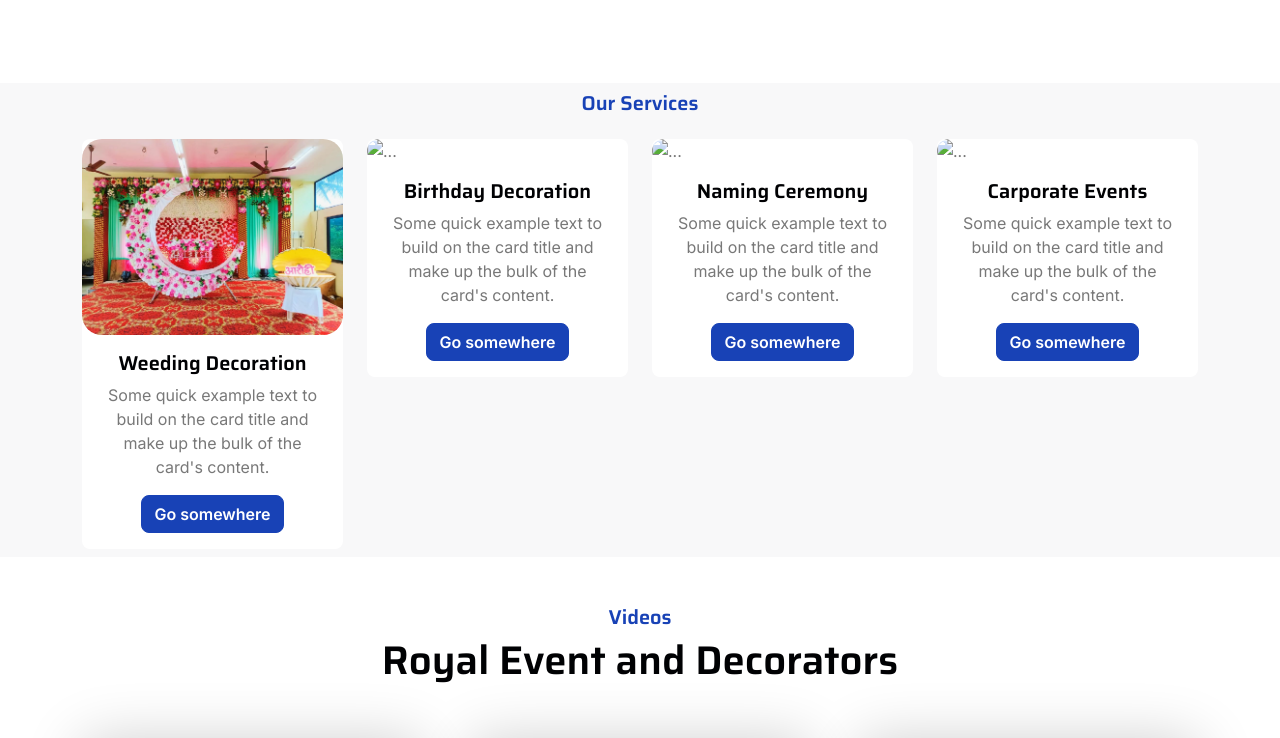
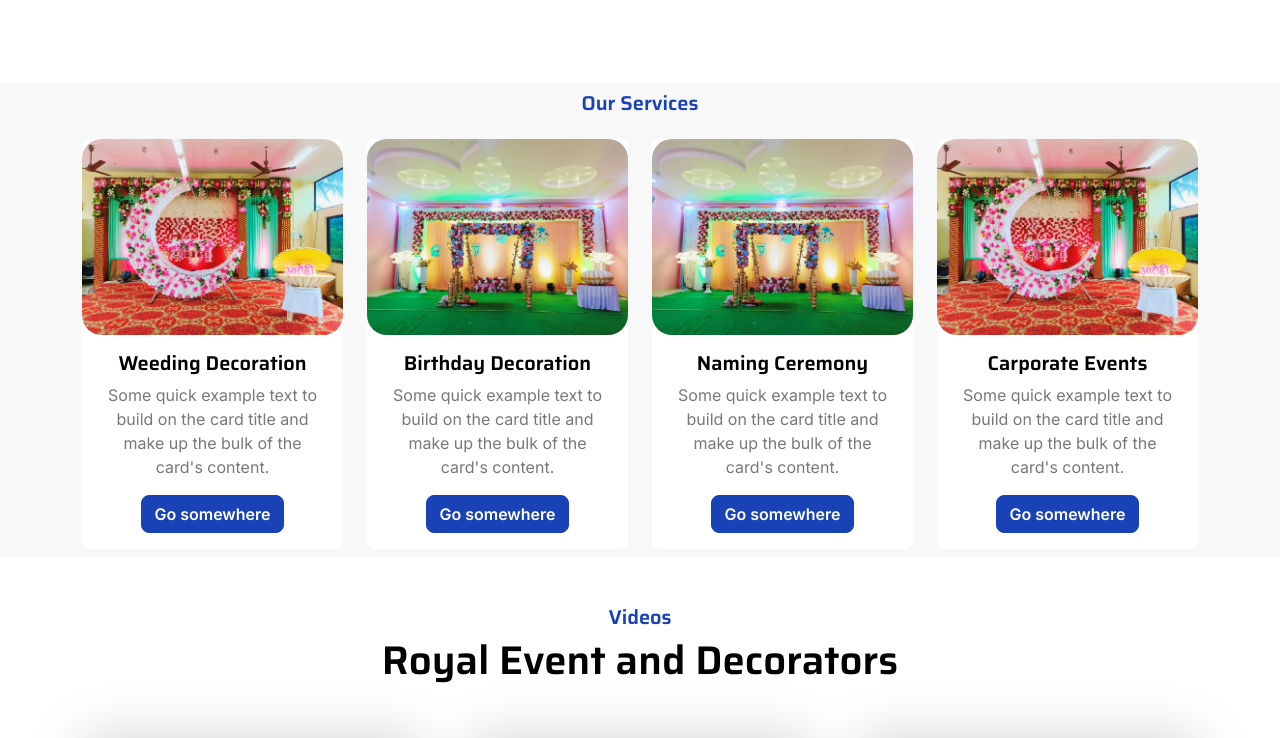
Before and after one commit to nilesh6644/Royal_Decorators, a plain HTML site: page index.html in a window 1280 px wide. Shown: the part 1460-2198 px from the top of the page. Drawn offline with nearby package versions, Linux system fonts and the light colour scheme; files whose address does not match are found by name.

Commit message:
Update index.html

```diff
--- a/index.html
+++ b/index.html
@@ -255,7 +255,7 @@
                 <!-- Second Card -->
                 <div class="col-12 col-sm-6 col-md-4 col-lg-3">
                     <div class="card border-0" style="width: 100%;">
-                        <img src="./Royal_Event_And_Decorators/img/N.jpg" class="card-img-top img-fluid" alt="..."
+                        <img src="./img/N.jpg" class="card-img-top img-fluid" alt="..."
                             style="border-radius: 20px;">
                         <div class="card-body text-center">
                             <h5 class="card-title">Birthday Decoration</h5>
@@ -269,7 +269,7 @@
                 <!-- Third Card -->
                 <div class="col-12 col-sm-6 col-md-4 col-lg-3">
                     <div class="card border-0" style="width: 100%;">
-                        <img src="./Royal_Event_And_Decorators/img/N.jpg" class="card-img-top img-fluid" alt="..."
+                        <img src="./img/N.jpg" class="card-img-top img-fluid" alt="..."
                             style="border-radius: 20px;">
                         <div class="card-body text-center">
                             <h5 class="card-title">Naming Ceremony</h5>
@@ -283,7 +283,7 @@
                 <!-- Fourth Card -->
                 <div class="col-12 col-sm-6 col-md-4 col-lg-3">
                     <div class="card border-0" style="width: 100%;">
-                        <img src="./Royal_Event_And_Decorators/img/N2.jpg" class="card-img-top img-fluid" alt="..."
+                        <img src="./img/N2.jpg" class="card-img-top img-fluid" alt="..."
                             style="border-radius: 20px;">
                         <div class="card-body text-center">
                             <h5 class="card-title">Carporate Events</h5>
```
